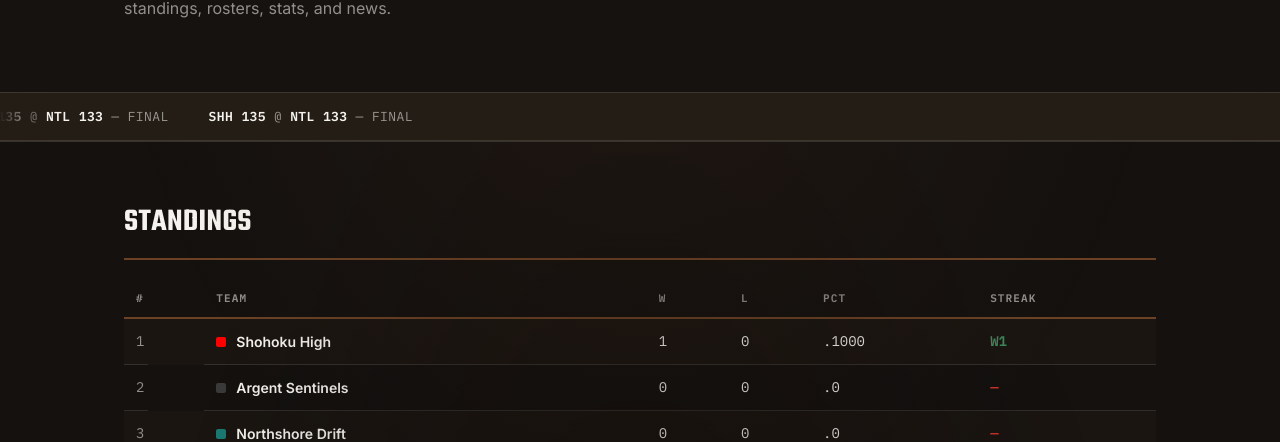
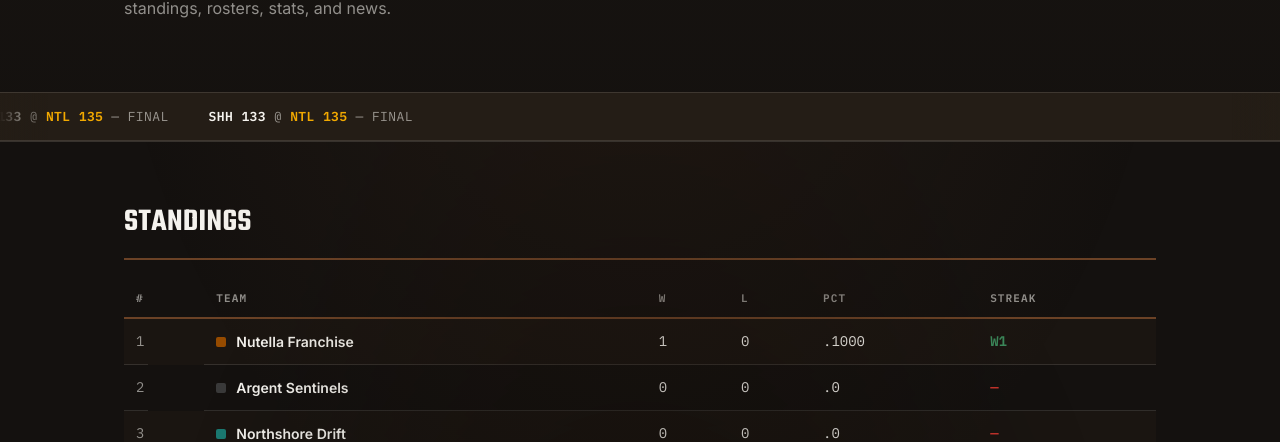
Before and after one commit to Thunder-777/PracticalBasketballAsia.github.io, a Jekyll site: the page built from index.html, in a window 1280 px wide and 900 px high, scrolled down 499 px. Shown: the part 152-594 px from the top of the window. Built offline with Jekyll 4.4.1, drawn with Linux system fonts in a browser that asks for light colours.

```diff
--- a/_data/games.yml
+++ b/_data/games.yml
@@ -38,8 +38,8 @@
   home: nutella
   away: shohoku
   played: true
-  home_score: 133
-  away_score: 135
+  home_score: 135
+  away_score: 133
   mvp: goldi
   lmvp: kamado
   box:
```
